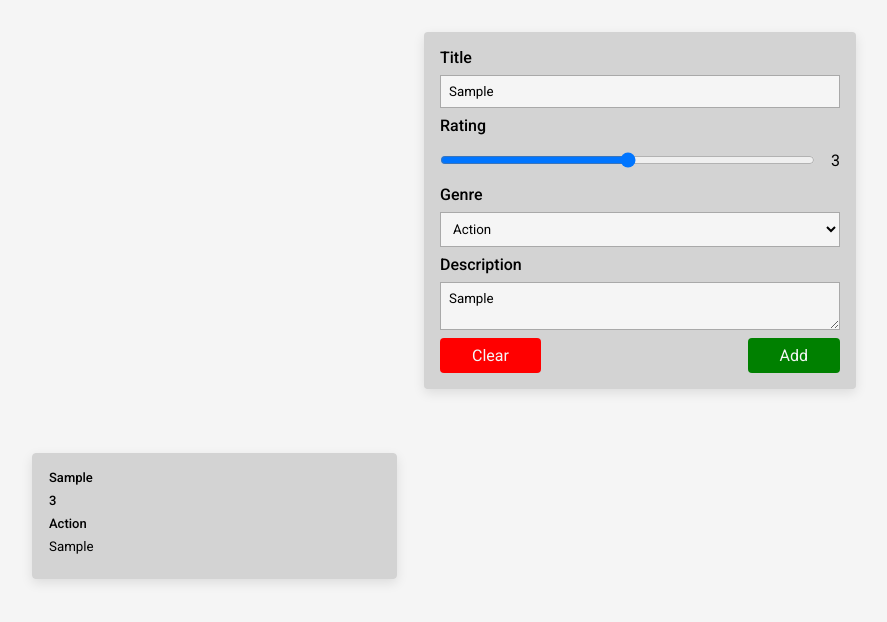
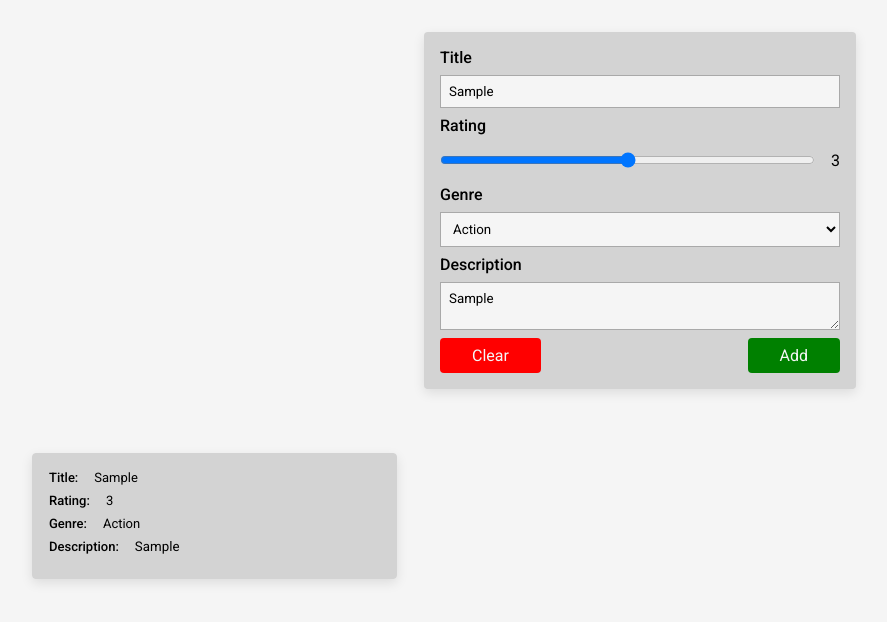
Before and after one commit to vikkoooo/MovieCards_React, a React (Vite) app: page / in a window 1280 px wide. Both pictures are taken after typing "Sample", "Sample" into the empty fields and a click on the button "Add". Shown: the top 622 px of the page, without its empty margins (0-887 px from the left). Built offline with nearby package versions, Linux system fonts and the light colour scheme.

Commit message:
more moviecard styling

```diff
--- a/src/components/MovieCard/MovieCard.tsx
+++ b/src/components/MovieCard/MovieCard.tsx
@@ -10,10 +10,22 @@ interface IMovieCardProps {
 export function MovieCard(prop: IMovieCardProps): ReactElement {
 	return (
 		<article className="movie-card" onClick={prop.onDeleteClicked}>
-			<h1 className="movie-title">{prop.movieData.title}</h1>
-			<h2 className="movie-rating">{prop.movieData.rating}</h2>
-			<h2 className="movie-genre">{prop.movieData.genre}</h2>
-			<p className="movie-description">{prop.movieData.description}</p>
+			<div className="row-container">
+				<p className="heading">Title:</p>
+				<h1 className="movie-title">{prop.movieData.title}</h1>
+			</div>
+			<div className="row-container">
+				<p className="heading">Rating:</p>
+				<h2 className="movie-rating">{prop.movieData.rating}</h2>
+			</div>
+			<div className="row-container">
+				<p className="heading">Genre:</p>
+				<h2 className="movie-genre">{prop.movieData.genre}</h2>
+			</div>
+			<div className="row-container">
+				<p className="heading">Description:</p>
+				<p className="movie-description">{prop.movieData.description}</p>
+			</div>
 		</article>
 	);
 }
--- a/src/css/MovieCard.css
+++ b/src/css/MovieCard.css
@@ -21,12 +21,22 @@
 .movie-genre {
 	background-color: lightgrey;
 	font-size: small;
-	font-weight: 500;
-	margin-bottom: 0.5rem;
 }
 
 .movie-description {
 	background-color: lightgrey;
 	font-size: smaller;
+}
+
+.heading {
+	background-color: lightgrey;
+	font-size: small;
+	font-weight: 500;
+	padding-right: 1rem;
+}
+
+.row-container {
+	background-color: lightgrey;
+	display: flex;
 	margin-bottom: 0.5rem;
 }
```
